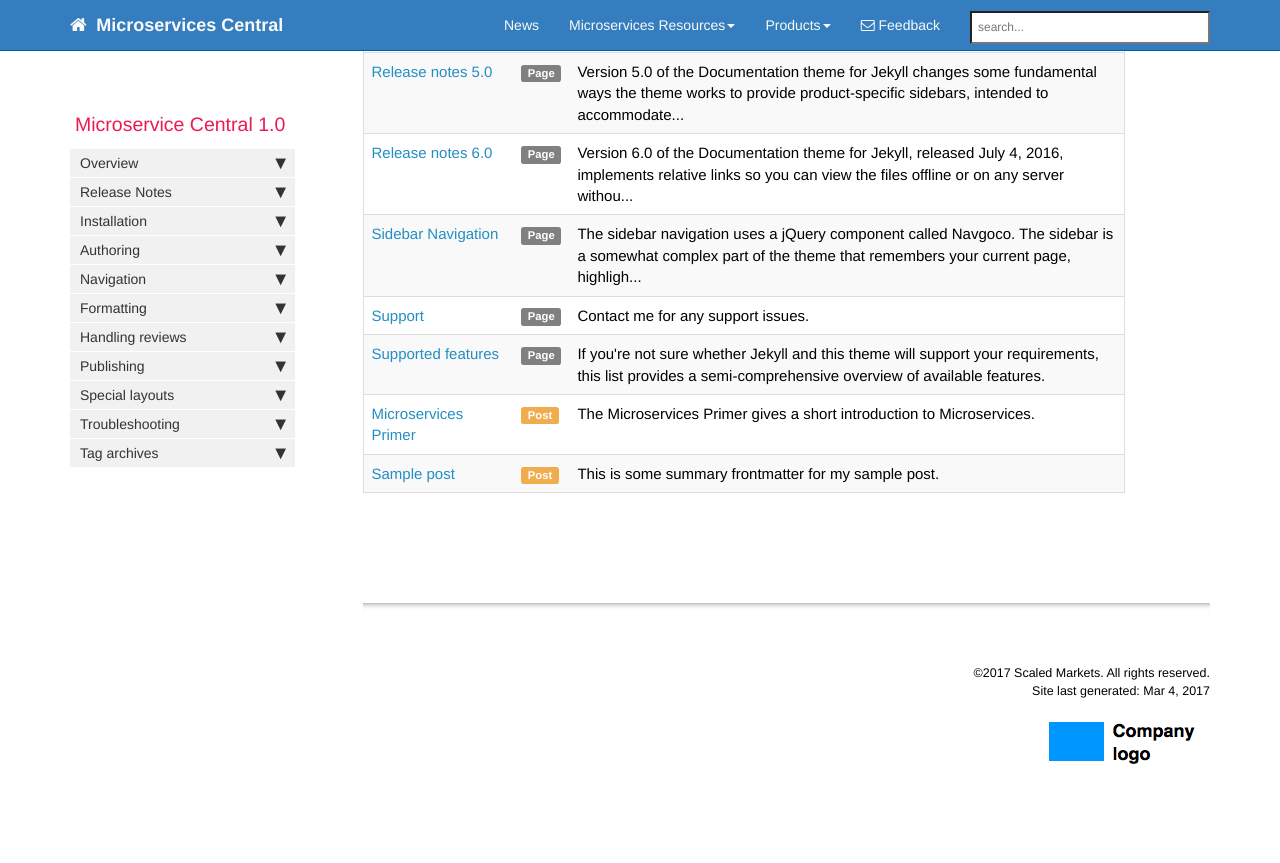
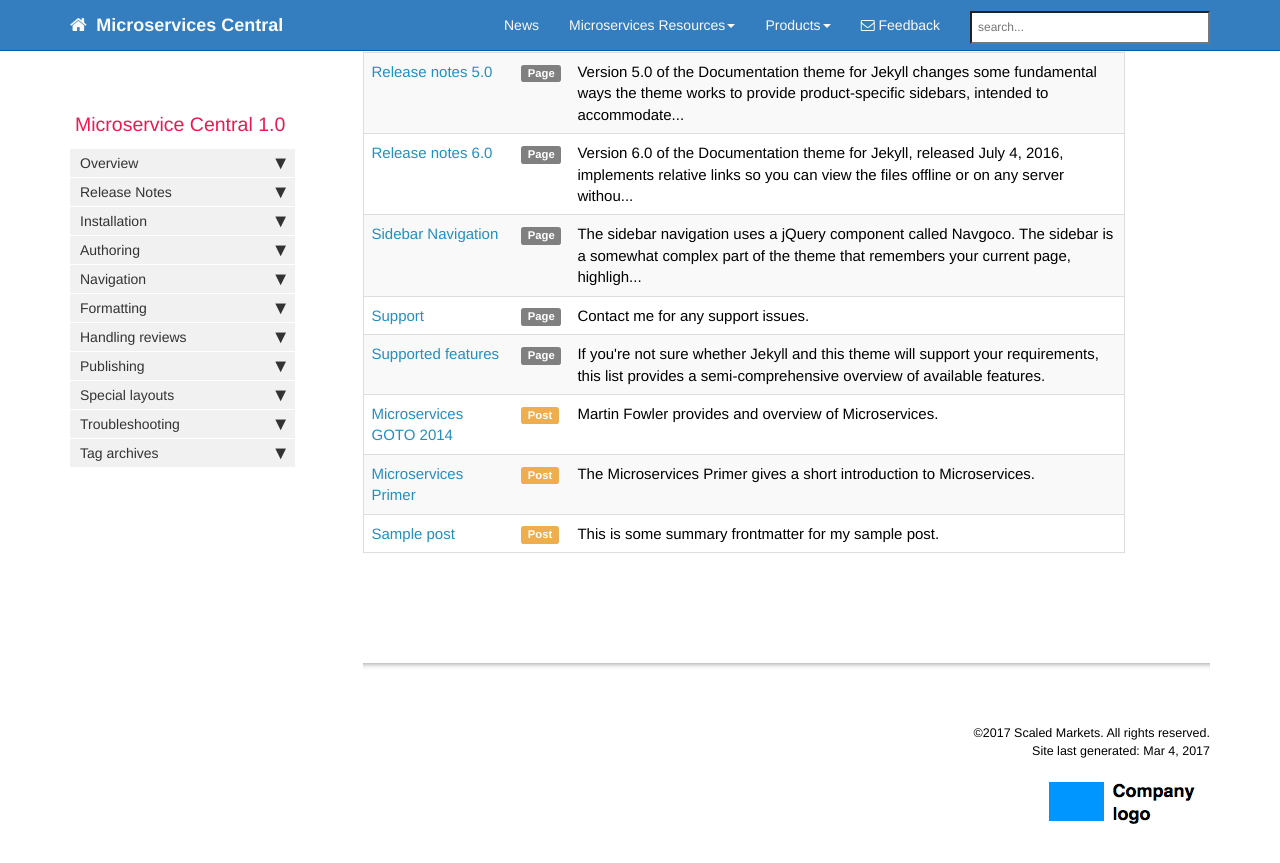
Before and after one commit to paruff/microservices, a Jekyll site: the page built from pages/tags/tag_getting_started.md, in a window 1280 px wide and 900 px high, scrolled down 591 px. Shown: the top 863 px of the window. Built offline with Jekyll 4.4.1, drawn with Linux system fonts in a browser that asks for light colours; nearby versions of some CDN libraries; comment, search, counter and statistics services are not loaded; before the commit the page ends 1431 px from its top, so only the background shows below that.

Commit message:
updating first post and adding second both with permlinks

```diff
--- a/_posts/2017-03-03-Microservices-primer.md
+++ b/_posts/2017-03-03-Microservices-primer.md
@@ -1,5 +1,6 @@
 ---
 title:  "Microservices Primer"
+permalink: microservices-primer.html
 categories: microservice introduction
 summary: "The Microservices Primer gives a short introduction to Microservices."
 tags: [microservice, introduction, getting_started, Eberhard Wolff]
--- /dev/null
+++ b/_posts/2017-03-03-microservices-goto2014.md
@@ -0,0 +1,13 @@
+---
+title:  "Microservices GOTO 2014"
+permalink: microservices-goto2014.html
+categories: microservice introduction
+summary: "Martin Fowler provides and overview of Microservices."
+tags: [microservice, introduction, getting_started, Martin Fowler]
+---
+
+???
+
+[Microservices • Martin Fowler - GOTO 2014](https://youtu.be/wgdBVIX9ifA)
+
+{% include links.html %}
```
